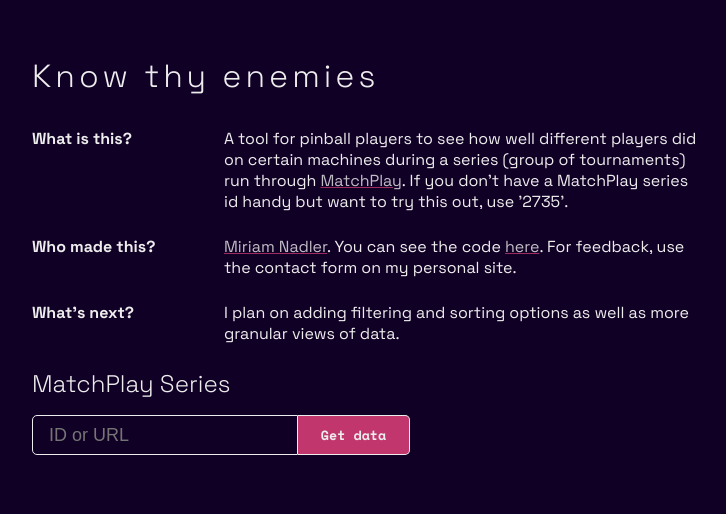
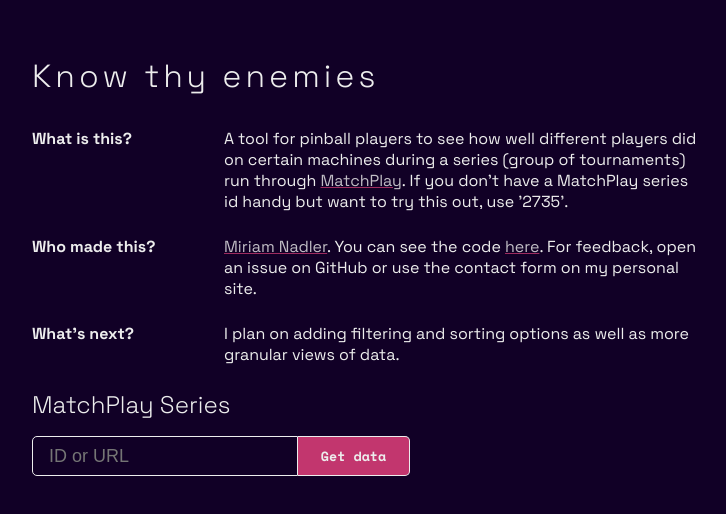
Before and after one commit to mknadler/knowthyenemies, a SvelteKit app: page / in a window 1280 px wide. Shown: the top 514 px of the page, without its empty margins (112-838 px from the left). Built offline with nearby package versions, Linux system fonts and the light colour scheme; no server answers.

Commit message:
Update favicon

```diff
--- a/src/app.html
+++ b/src/app.html
@@ -2,7 +2,7 @@
 <html lang="en">
 	<head>
 		<meta charset="utf-8" />
-		<link rel="icon" href="%sveltekit.assets%/favicon.png" />
+		<link rel="icon" href="%sveltekit.assets%/favicon-96.png" />
 		<meta name="viewport" content="width=device-width" />
 		<link rel="preconnect" href="https://fonts.googleapis.com">
 		<link rel="preconnect" href="https://fonts.gstatic.com" crossorigin>
--- a/src/routes/+page.svelte
+++ b/src/routes/+page.svelte
@@ -92,7 +92,7 @@
 			<span>What is this?</span><p>A tool for pinball players to see how well different players did on certain machines during a series (group of tournaments) run through <a href="https://next.matchplay.events/">MatchPlay</a>. If you don't have a MatchPlay series id handy but want to try this out, use '2735'.</p>
 		</div>
 		<div class="about__section">
-			<span>Who made this?</span><p><a href="https://miri.page">Miriam Nadler</a>. You can see the code <a href="https://github.com/mknadler/knowthyenemies">here</a>. For feedback, use the contact form on my personal site.</p>
+			<span>Who made this?</span><p><a href="https://miri.page">Miriam Nadler</a>. You can see the code <a href="https://github.com/mknadler/knowthyenemies">here</a>. For feedback, open an issue on GitHub or use the contact form on my personal site.</p>
 		</div>
 		<div class="about__section">
 			<span>What's next?</span><p>I plan on adding filtering and sorting options as well as more granular views of data.</p>
```
Also changed, not shown: static/favicon-96.png (added).
